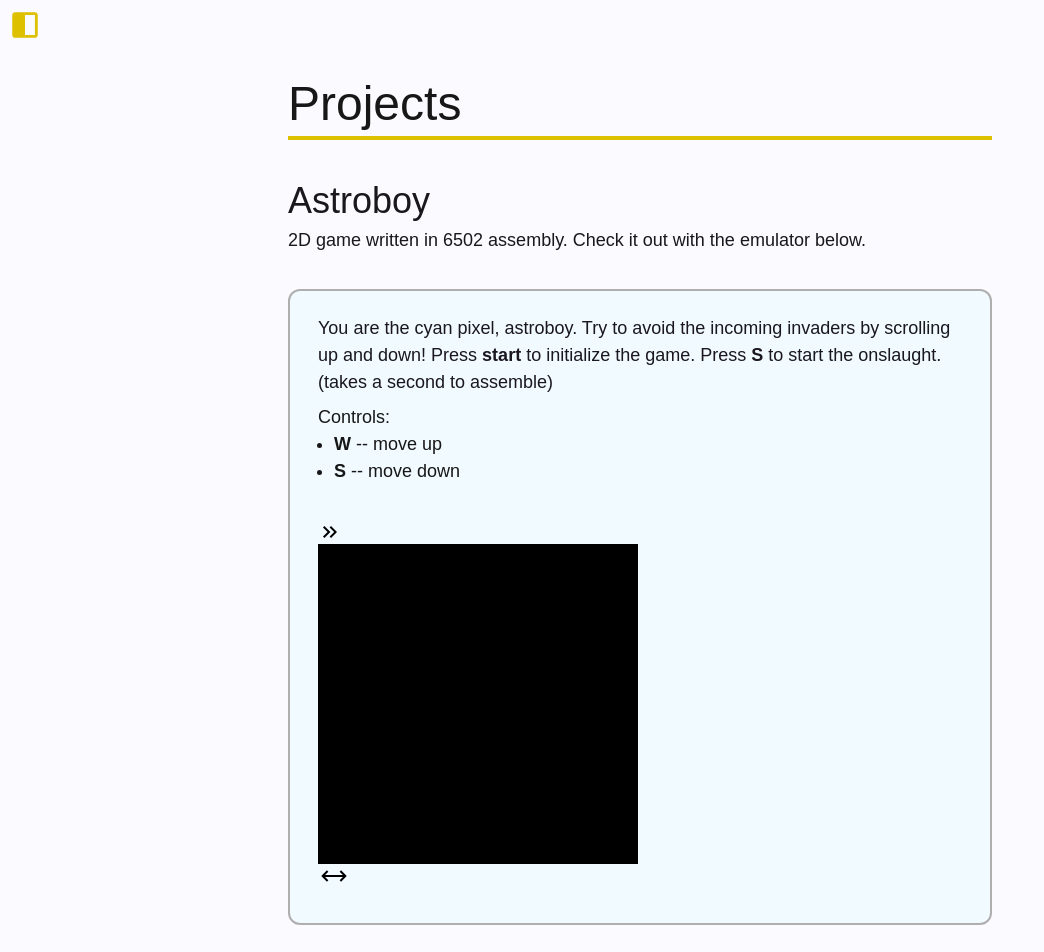
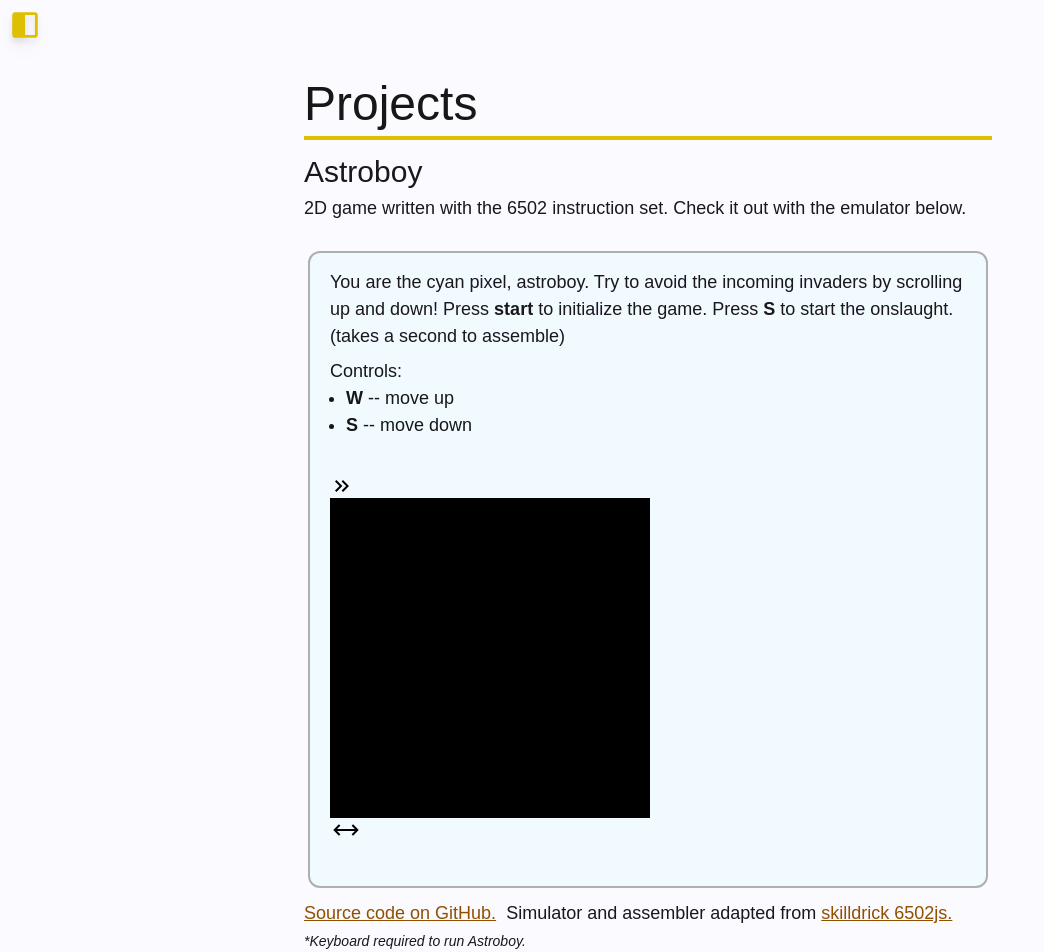
Before and after one commit to kpunno/kpunno-pf, a Next.js app: page /projects in a window 1280 px wide. Shown: the top 952 px of the page, without its empty margins (0-1044 px from the left). Built offline with nearby package versions, Linux system fonts and the light colour scheme.

Commit message:
update spacing and layouts

```diff
--- a/src/app/globals.css
+++ b/src/app/globals.css
@@ -27,7 +27,7 @@ h1 {
 
 h2 {
   color:#1a171e;
-  font-size: 36px;
+  font-size: 30px;
   line-height: 1;
 }
 
@@ -50,6 +50,9 @@ p {
 
 @media (max-width: 768px) {
   .hide-on-mobile {
-    display: none;
+    display:none;
+  }
+  .show-on-mobile {
+    display:flex;
   }
 }
--- a/src/app/layout.js
+++ b/src/app/layout.js
@@ -23,7 +23,7 @@ export default function RootLayout({ children }) {
         className={`${geistSans.variable} ${geistMono.variable} antialiased bg-[#FAFAFF]`}
       >
         <Sidepanel/>
-          <div className="justify-center px-8 max-w-[48rem] mx-auto py-20">
+          <div className="justify-center pl-12 px-8 max-w-[48rem] mx-auto py-20">
             {children}
           </div>
       </body>
--- a/src/app/page.js
+++ b/src/app/page.js
@@ -10,8 +10,35 @@ export default function Home() {
         <hr className="border-t-2 border-[#ddc000]" />
         <hr className="border-t-2 border-[#ddc000]" />
       </div>
-      <br />
+      <hr className="invisible py-2"/>
       <div>
+        <p>
+          Lorem ipsum dolor sit amet, consectetur adipiscing elit. Praesent
+          sodales vulputate euismod. Proin condimentum massa urna, non faucibus
+          est vestibulum nec. Curabitur id finibus justo. Vivamus facilisis
+          hendrerit orci at pharetra. Vestibulum eu magna in quam fringilla
+          eleifend quis ut quam. Duis efficitur elementum magna, quis dignissim
+          elit gravida vel. Nullam cursus mauris eget tellus consequat ultrices.{" "}
+        </p>
+        <br/>
+        <p>
+          Lorem ipsum dolor sit amet, consectetur adipiscing elit. Praesent
+          sodales vulputate euismod. Proin condimentum massa urna, non faucibus
+          est vestibulum nec. Curabitur id finibus justo. Vivamus facilisis
+          hendrerit orci at pharetra. Vestibulum eu magna in quam fringilla
+          eleifend quis ut quam. Duis efficitur elementum magna, quis dignissim
+          elit gravida vel. Nullam cursus mauris eget tellus consequat ultrices.{" "}
+        </p>
+        <br/>
+        <p>
+          Lorem ipsum dolor sit amet, consectetur adipiscing elit. Praesent
+          sodales vulputate euismod. Proin condimentum massa urna, non faucibus
+          est vestibulum nec. Curabitur id finibus justo. Vivamus facilisis
+          hendrerit orci at pharetra. Vestibulum eu magna in quam fringilla
+          eleifend quis ut quam. Duis efficitur elementum magna, quis dignissim
+          elit gravida vel. Nullam cursus mauris eget tellus consequat ultrices.{" "}
+        </p>
+        <br/>
         <p>
           Lorem ipsum dolor sit amet, consectetur adipiscing elit. Praesent
           sodales vulputate euismod. Proin condimentum massa urna, non faucibus
--- a/src/app/projects/page.js
+++ b/src/app/projects/page.js
@@ -1,5 +1,6 @@
 // Client-side routing
 import Astroboy from "@/components/Astroboy";
+import Link from "next/link";
 
 export default function Projects() {
   return (
@@ -11,15 +12,17 @@ export default function Projects() {
       <div className="flex flex-col [&_p]:py-2">
         <hr className="border-t-2 border-[#ddc000]" />
         <hr className="border-t-2 border-[#ddc000]" />
-        <br />
         {/* should have a component here to sit project section JSX in wells */}
-        <h2 className="pt-4">Astroboy</h2>
+        <hr className="invisible py-2"/>
+        <h2>Astroboy</h2>
         <p>
-          2D game written in 6502 assembly. Check it out with the emulator
-          below.
+          2D game written with the 6502 instruction set.&nbsp;
+          <span className="hide-on-mobile">
+            Check it out with the emulator below.
+          </span>
         </p>
-        <br />
-        <div className="flex-row p-2 border-2 rounded-xl border-[#AFAFAF] bg-[#F0FAFF] hide-on-mobile">
+        <hr className="invisible py-2"/>
+        <div className="flex-row m-1 border-2 rounded-xl border-[#AFAFAF] bg-[#F0FAFF] hide-on-mobile">
           <div className="px-5 py-2">
             <p>
               You are the cyan pixel, astroboy. Try to avoid the incoming
@@ -40,11 +43,28 @@ export default function Projects() {
           <div className="px-5">
             <Astroboy />
           </div>
+          <hr className="invisible py-2"/>
         </div>
-        <br />
-        <p>Check out the source on github (hyperlink)</p>
-        <p>Check out the emulator (hyperlink)</p>
-        <br />
+        <p>
+          <a
+            className="text-[#905000] underline hover:text-[#C0A000]"
+            href="https://github.com/kpunno/astroboy"
+            target="_blank"
+          >
+            Source code on GitHub.
+          </a>
+          &nbsp; Simulator and assembler adapted from&nbsp;
+          <a
+            className="text-[#905000] underline hover:text-[#C0A000]"
+            href="https://github.com/skilldrick/6502js"
+            target="_blank"
+          >
+            skilldrick 6502js.
+          </a>
+          <br/>
+          <span className="italic text-[14px]">*Keyboard required to run Astroboy.</span>
+        </p>
+        <hr className="invisible py-2"/>
         {/* */}
         <hr className="border-t-2 border-[#ddc000]" />
         <hr className="border-t-2 border-[#ddc000]" />
--- a/src/components/SidePanel.js
+++ b/src/components/SidePanel.js
@@ -30,33 +30,33 @@ export default function SidePanel() {
       </div>
       <hr />
       <nav className="flex min-w-[120px] flex-col font-sans text-base font-normal text-blue-gray-700">
-        <div
-          role="button"
+        <Link
+          onClick={()=>setOpen(false)} href="./"
           className="flex items-center w-full p-3 transition-all rounded-lg outline-none hover:text-[#ddc000] hover:translate-x-1"
         >
           <svg xmlns="http://www.w3.org/2000/svg" height="24px" viewBox="0 -960 960 960" width="24px" fill="#AFAFAF"><path d="M504-480 320-664l56-56 240 240-240 240-56-56 184-184Z"/></svg>
-          <Link onClick={()=>setOpen(false)} href="./">Home</Link>
-        </div>
-        <div
-          role="button"
+          Home
+        </Link>
+        <Link
+          onClick={()=>setOpen(false)} href="./about"
           className="disabled flex items-center w-full p-3 transition-all rounded-lg outline-none hover:text-[#ddc000] hover:translate-x-1"
         >
           <svg xmlns="http://www.w3.org/2000/svg" height="24px" viewBox="0 -960 960 960" width="24px" fill="#AFAFAF"><path d="M504-480 320-664l56-56 240 240-240 240-56-56 184-184Z"/></svg>
           About
-        </div>
-        <div
-          role="button"
+        </Link>
+        <Link
+          onClick={()=>setOpen(false)} href="./projects"
           className="flex items-center w-full p-3 transition-all rounded-lg outline-none hover:text-[#ddc000] hover:translate-x-1"
         >
           <svg xmlns="http://www.w3.org/2000/svg" height="24px" viewBox="0 -960 960 960" width="24px" fill="#AFAFAF"><path d="M504-480 320-664l56-56 240 240-240 240-56-56 184-184Z"/></svg>
-          <Link onClick={()=>setOpen(false)} href="/projects">Projects</Link>
-        </div>
+          Projects
+        </Link>
       </nav>
     </div>
   ) : (
     <div className="flex fixed justify-between items-center p-2 mb-1 hover:text-[#FA0FFF] focus:text-[#FA0FFF]">
   <svg
-    className="transition-transform ease-in focus:translate-x-1 hover:translate-x-1"
+    className="transition-transform ease-in focus:translate-x-1 hover:translate-x-1 drop-shadow-lg"
     onClick={() => setOpen(true)}
     xmlns="http://www.w3.org/2000/svg"
     viewBox="0 -960 960 960"
```
